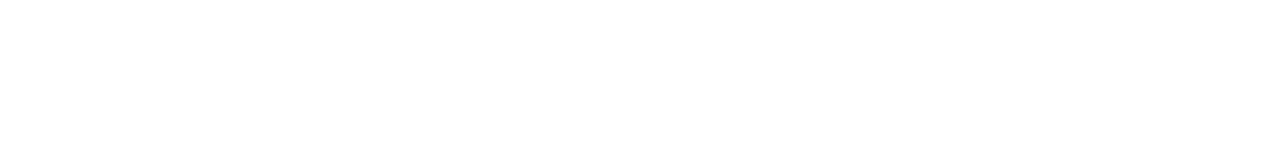
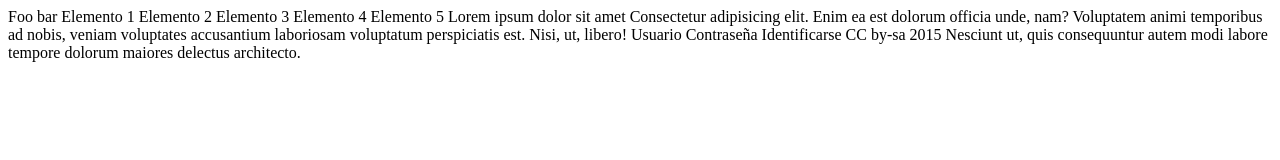
Before and after one commit to stripTM/desarrollo-web-firefox-dev-ed, a plain HTML site: page index.html in a window 1280 px wide. Drawn offline with Linux system fonts and the light colour scheme.

Commit message:
Añadir el contenido

```diff
--- a/index.html
+++ b/index.html
@@ -6,6 +6,14 @@
 	<link rel="stylesheet" type="text/css" href="main.css">
 </head>
 <body>
+	Foo bar
+	Elemento 1 Elemento 2 Elemento 3 Elemento 4 Elemento 5
+	Lorem ipsum dolor sit amet
+	Consectetur adipisicing elit. Enim ea est dolorum officia unde, nam? Voluptatem animi temporibus ad nobis, veniam voluptates accusantium laboriosam voluptatum perspiciatis est. Nisi, ut, libero!
+	Usuario
+	Contraseña
+	Identificarse
+	CC by-sa 2015 Nesciunt ut, quis consequuntur autem modi labore tempore dolorum maiores delectus architecto.
 	<script type="text/javascript" src="main.js"></script>
 </body>
 </html>
```
